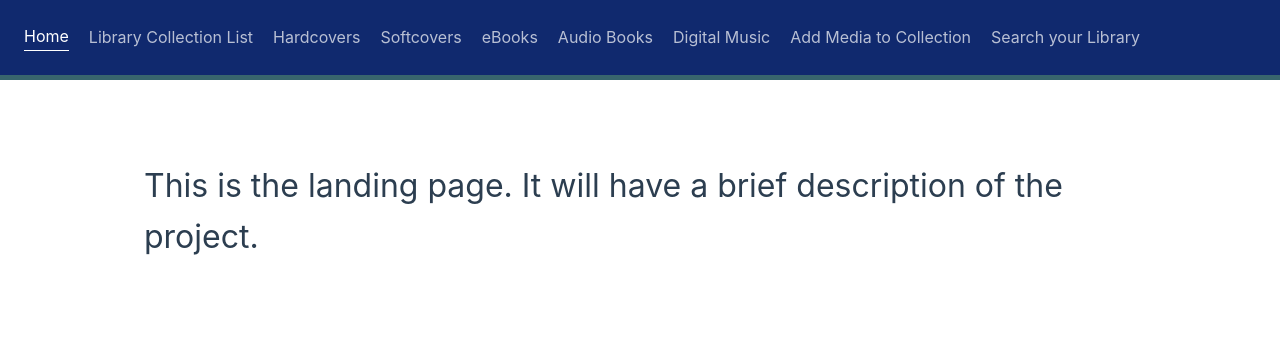
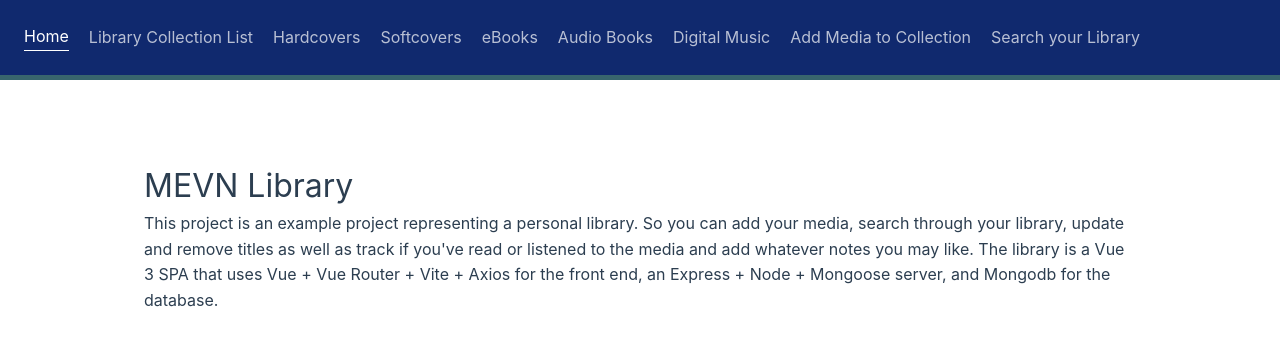
Before and after one commit to ShaneDewar/MEVN-inventory, a Vue app in the folder frontend/: page / in a window 1280 px wide. Shown: the top 346 px of the page. Built offline with nearby package versions, Linux system fonts and the light colour scheme.

Commit message:
docs: landing page/readme

```diff
--- a/frontend/src/components/LandingPage.vue
+++ b/frontend/src/components/LandingPage.vue
@@ -1,5 +1,9 @@
 <template>
   <h1>
-    This is the landing page. It will have a brief description of the project.
+    MEVN Library
   </h1>
+  This project is an example project representing a personal library. So you can add your media, search through your library, update and remove titles as well as track if you've read or listened to the media and add whatever notes you may like.
+  The library is a Vue 3 SPA that uses Vue + Vue Router + Vite + Axios for the front end, an Express + Node + Mongoose server, and Mongodb for the database.
+
+
 </template>
```
